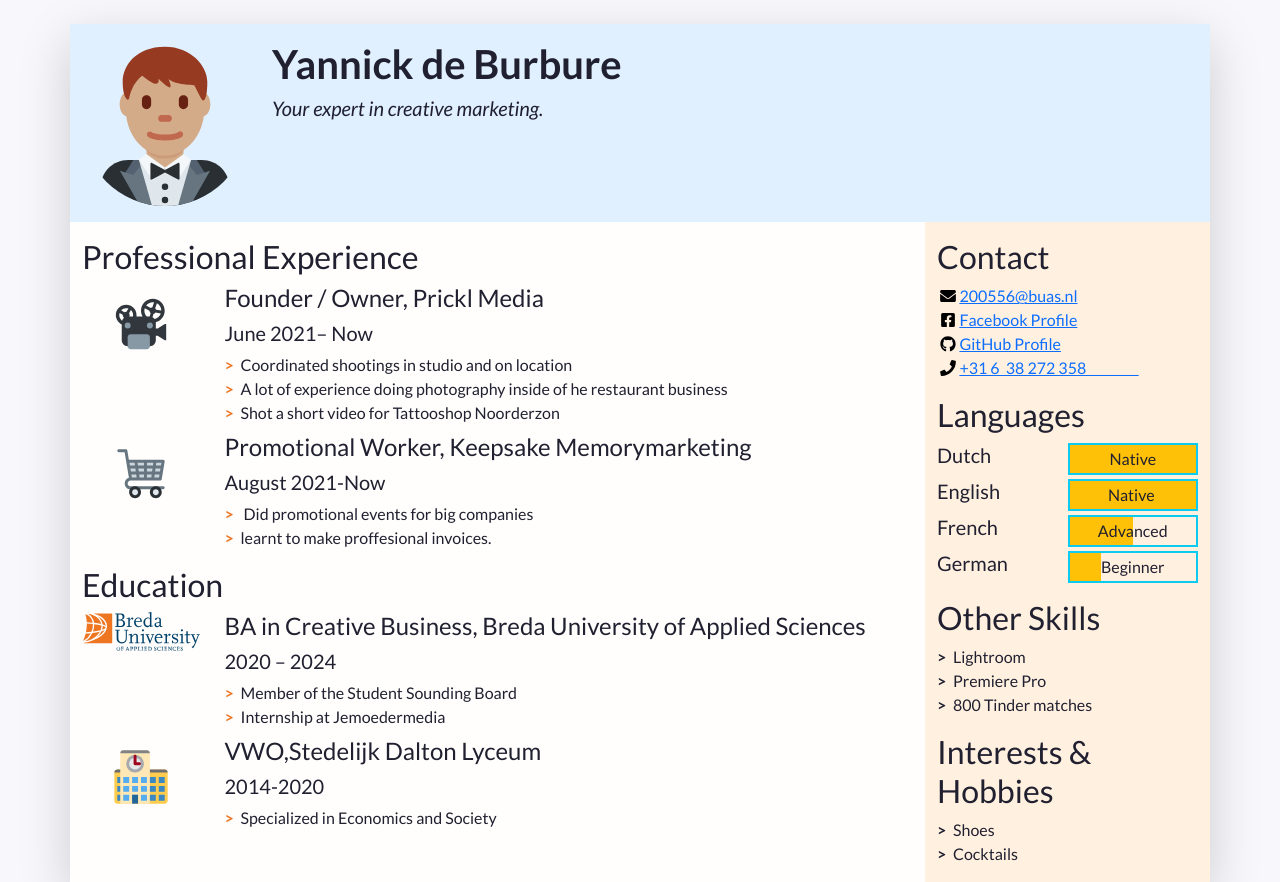
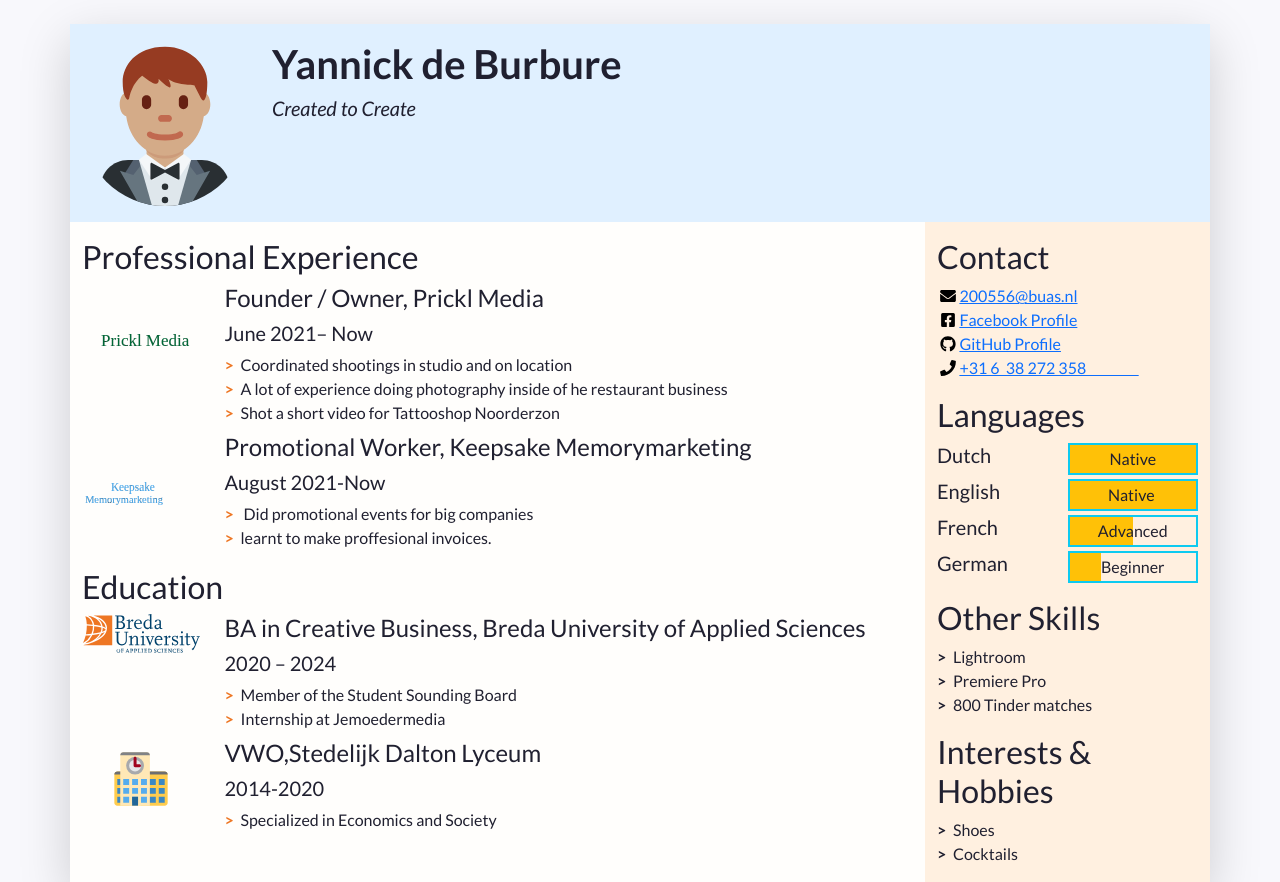
Before and after one commit to yfdeburbure/CV_redo, a plain HTML site: page index.html in a window 1280 px wide. Shown: the top 882 px of the page. Drawn offline with nearby package versions, Linux system fonts and the light colour scheme.

Commit message:
changed logos and  text

```diff
--- a/index.html
+++ b/index.html
@@ -55,7 +55,7 @@
         -->
         <div class="col-12 col-sm-8 col-md-9 col-lg-10 my-3 header-content">
           <h1 class="fw-bolder">Yannick de Burbure</h1>
-          <h5 class="fst-italic tagline">Your expert in creative marketing.</h5>
+          <h5 class="fst-italic tagline">Created to Create</h5>
         </div>
       </header>
 
@@ -86,7 +86,7 @@
               <li class="biography-item row mb-2">
                 <!-- We're using a grid inside a grid so we can align logos and text -->
                 <div class="logo-container col-3 col-sm-2 col-md-3 col-lg-2">
-                  <img class="biography-logo mw-100 d-block mx-auto" src="images/employers/projector.svg" alt="Company logo" width="80">
+                  <img class="biography-logo mw-100 d-block mx-auto" src="images/employers/Prickl.svg" alt="Company logo" width="">
                 </div>
                 <div class="biography-contents col-9 col-sm-10 col-md-9 col-lg-10">
                   <h4>Founder / Owner, Prickl Media </h4>
@@ -104,7 +104,7 @@
               <li class="biography-item row mb-2">
                 <div class="logo-container col-3 col-sm-2 col-md-3 col-lg-2">
                 <!-- We're using a grid inside a grid so we can align logos and text -->
-                  <img class="biography-logo mw-100 d-block mx-auto" src="images/employers/trolley.svg" alt="Company logo" width="80">
+                  <img class="biography-logo mw-100 d-block mx-auto" src="images/employers/Keepsake.svg" alt="Company logo" width="">
                 </div>
                 <div class="biography-contents col-9 col-sm-10 col-md-9 col-lg-10">
                   <h4>Promotional Worker, Keepsake Memorymarketing</h4>
```
Also changed, not shown: images/employers/Keepsake.svg (added), images/employers/Prickl.svg (added).
